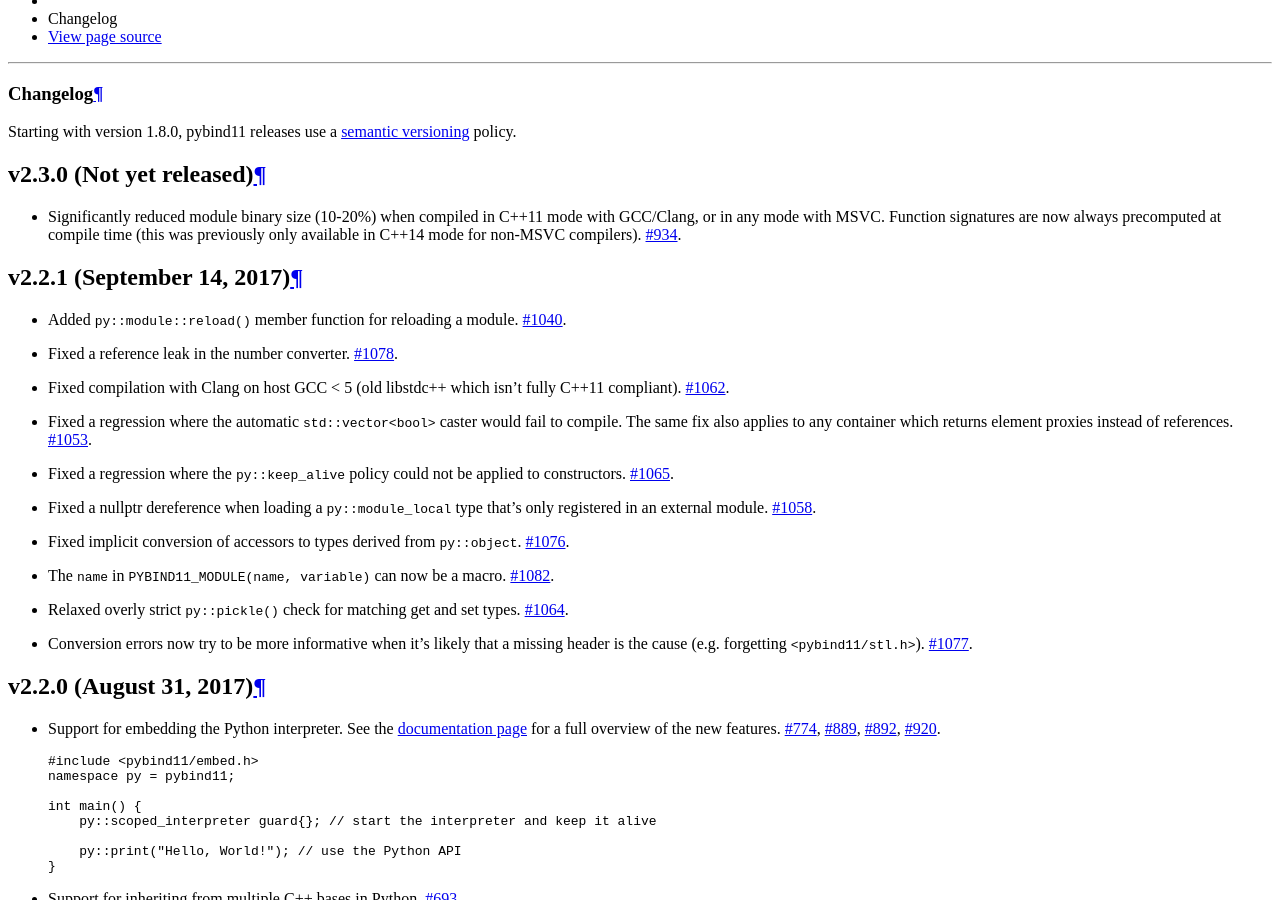
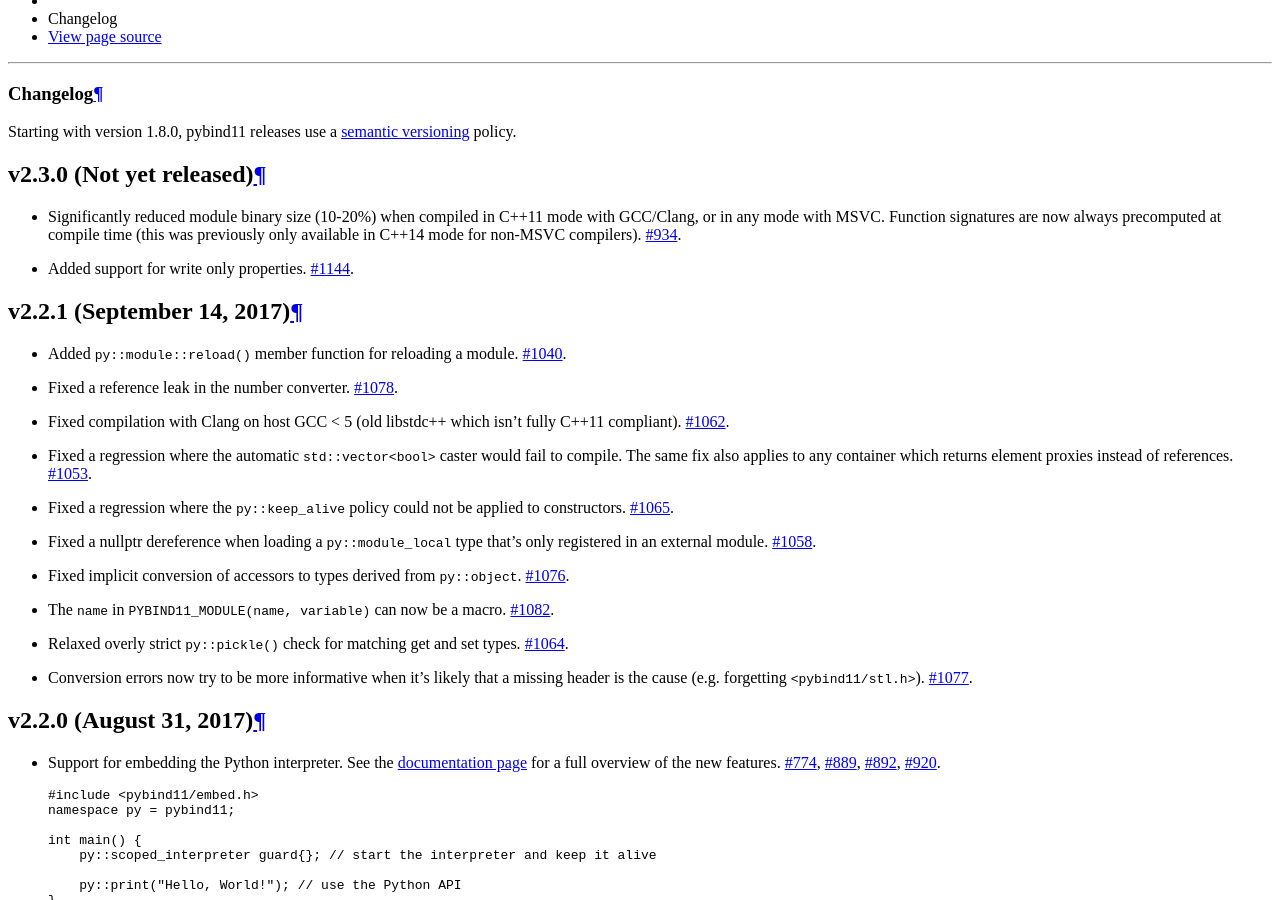
Before and after one commit to pybind/pybind11, a Sphinx documentation site: the page built from docs/changelog.rst, in a window 1280 px wide and 900 px high, scrolled down 937 px. Built offline with Sphinx 7.4.7 and the Read the Docs theme 2.0.0, drawn with Linux system fonts in a browser that asks for light colours.

Commit message:
Added changelog entry

```diff
--- a/docs/changelog.rst
+++ b/docs/changelog.rst
@@ -14,6 +14,9 @@
   precomputed at compile time (this was previously only available in C++14 mode
   for non-MSVC compilers).
   `#934 <https://github.com/pybind/pybind11/pull/934>`_.
+
+* Added support for write only properties.
+  `#1144 <https://github.com/pybind/pybind11/pull/1144>`_.
 
 v2.2.1 (September 14, 2017)
 -----------------------------------------------------
```
